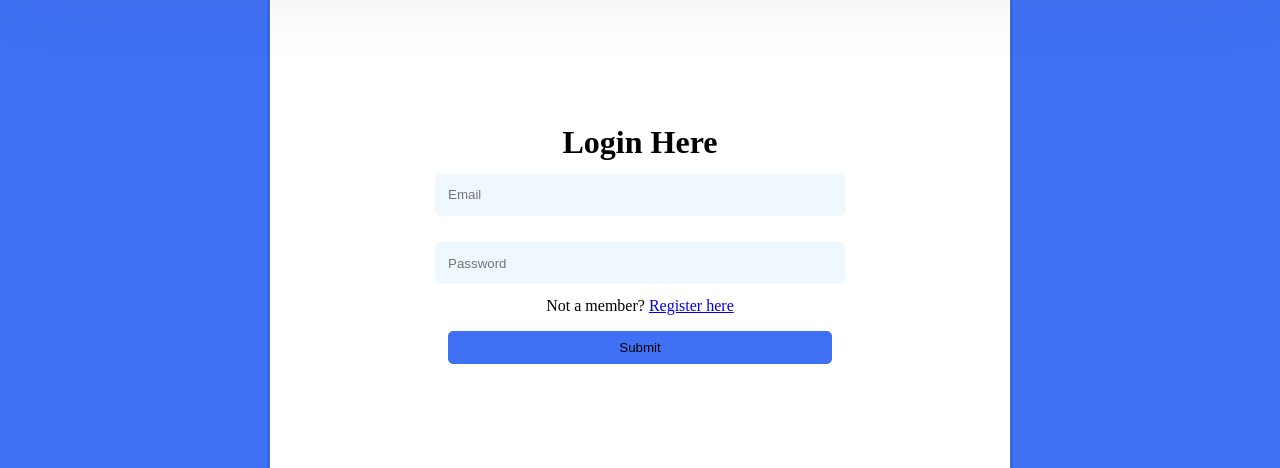
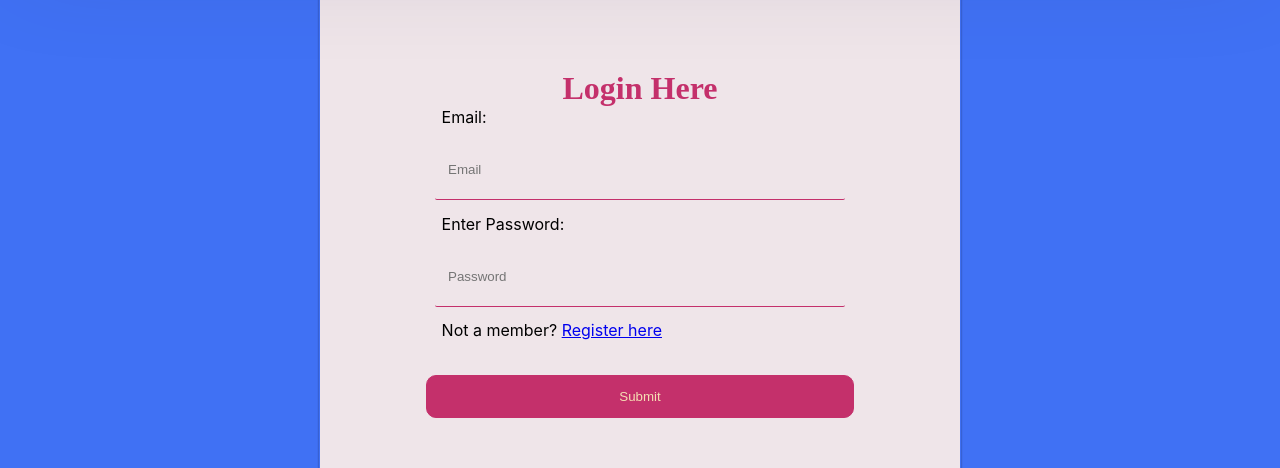
Before and after one commit to Shubham-khandel/GymWebsite_Project1, a React (Create React App) app: page /login in a window 1280 px wide. Shown: the part 958-1426 px from the top of the page. Built offline with nearby package versions, Linux system fonts and the light colour scheme.

Commit message:
Login_registration

```diff
--- a/src/Pages/Login/Login.jsx
+++ b/src/Pages/Login/Login.jsx
@@ -1,24 +1,28 @@
-import React, {useState} from 'react'
-import Styles from '../Registeration/RegestrationForm.module.css'
-import { Link } from 'react-router-dom';
+import React, { useState } from "react";
+import Styles from "../Registeration/RegestrationForm.module.css";
+import { Link } from "react-router-dom";
 
-export function Login(){
-  const [email, setEmail] = useState('');
-  const [password, setPassword] = useState('')
+export function Login() {
+  const [email, setEmail] = useState("");
+  const [password, setPassword] = useState("");
 
-  return(
+  return (
     <div>
       <div className={Styles.container}>
-      <div className={Styles.innerContainer} >
-      <form type='submit'>
-        <h1>Login Here</h1>
-        <input value={email} placeholder='Email' type='email'/>
-        <input value={password} placeholder='Password' type='password'/>
-        <span>Not a member? <Link to='/register'>Register here</Link></span>
-        <button className={Styles.submitButton}>Submit</button>
-      </form>
+        <div className={Styles.innerContainer}>
+          <form type="submit">
+            <h1>Login Here</h1>
+            <span>Email:</span>
+            <input value={email} placeholder="Email" type="email" />
+            <span>Enter Password:</span>
+            <input value={password} placeholder="Password" type="password" />
+            <span>
+              Not a member? <Link to="/register">Register here</Link>
+            </span>
+            <button className={Styles.submitButton}>Submit</button>
+          </form>
+        </div>
       </div>
     </div>
-    </div>
-  )
+  );
 }
--- a/src/Pages/Registeration/RegestrationForm.module.css
+++ b/src/Pages/Registeration/RegestrationForm.module.css
@@ -11,29 +11,63 @@
   flex-direction: column;
   justify-content: center;
   align-items: center;
-    padding: 50px;
-    background-color:white;
+  background-color:#efe5e9;
   border: 1px solid #4071F4;
+  border-radius: 10px;
   box-shadow: 0 2px 2px rgba(0, 0, 0, 0.5);
   width: 40em;
-    height: 40em;
+  height: 50em;
+  text-align: left;
 }
 
 .innerContainer form input {
   margin: 1em;
   width: 60%;
+  height: 2rem;
   padding: 1em;
-    border-radius: 5px;
+  border-radius: 2px;
+  background: transparent;
   border: none;
-    background-color: aliceblue;
+  border-bottom: 1px solid #C4306B;
+  outline: none;
 }
 
+.innerContainer form input:focus {
+  color: #010611;
+  border-bottom: 3px solid #C4306B;
+}
+
+h1{
+  color: #C4306B;
+}
+
+
 .submitButton {
-    margin-top: 1rem;
-    padding: 0.5rem;
+  margin-top: 2.2rem;
+  padding: 0.8rem;
   cursor: pointer;
-    width: 60%;
-    background-color: #4071F4;
-    border: 1px solid #4071F4;
-    border-radius: 5px;
+  width: 67%;
+  background-color: #C4306B;
+  border: 1px solid #C4306B;
+  border-radius: 10px;
+  color: wheat;
 }
+
+.submitButton:hover{
+  background-color: #010611;
+  transition: 2s;
+}
+
+
+.loginBtn{
+  margin-top: 7px;
+}
+
+span{
+  width: 62%;
+  font-family: -apple-system, BlinkMacSystemFont, 'Segoe UI', Roboto, Oxygen,
+    Ubuntu, Cantarell, 'Open Sans', 'Helvetica Neue', sans-serif;
+    font-size: 1em;
+    font-weight: 420;
+    font-style:unset;
+}
--- a/src/Pages/Registeration/Registration.jsx
+++ b/src/Pages/Registeration/Registration.jsx
@@ -10,6 +10,7 @@ export default function Registration() {
   const [details, setDetails] = useState([])
 
   const obj = {name:name,email:email,number:number,password:password}
+  // const getData = localStorage.getItem('userdetails')
 
   function handleSubmit(e){
     e.preventDefault()
@@ -30,11 +31,15 @@ export default function Registration() {
       <div className={Styles.innerContainer} >
       <form type='submit'>
         <h1>Register Here</h1>
+        <span>Name:</span>
         <input value={name} onChange={(e)=>setName(e.target.value)} placeholder='Full Name' type='text'/>
+        <span>Email:</span>
         <input value={email} onChange={(e)=>setEmail(e.target.value)} placeholder='Email' type='email'/>
+        <span>Phone Number:</span>
         <input value={number} onChange={(e)=>setNumber(e.target.value)} placeholder='Phone Number' type='number'/>
+        <span>Enter Password:</span>
         <input value={password} onChange={(e)=>setPassword(e.target.value)} placeholder='Enter password' type='password'/>
-        <span>Already a member? <Link to='/login'>Login here</Link></span>
+        <span className={Styles.loginBtn}>Already a member? <Link to='/login'>Login here</Link></span>
         <button className={Styles.submitButton} onClick={handleSubmit}>Submit</button>
       </form>
       </div>
```
Also changed, not shown: 1 other file (tests, documents, lock files or other folders). Lines whose indentation alone changed are shown as unchanged.
